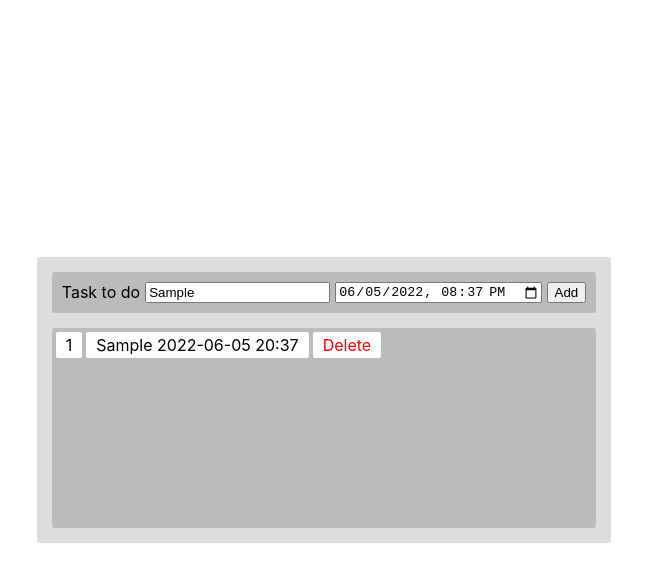
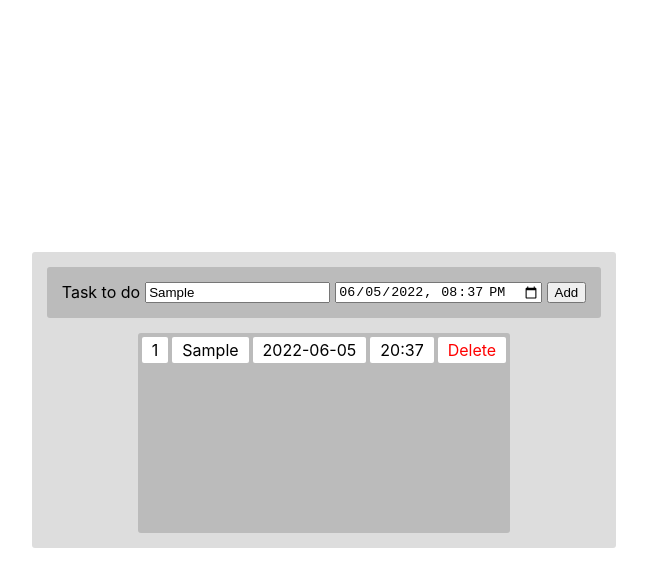
Before and after one commit to Karpie36/TODOList, a React (Create React App) app: page / in a window 1280 px wide. Both pictures are taken after typing "Sample" into the empty fields and a click on the button "Add". Shown: the top 586 px of the page, without its empty margins (316-963 px from the left). Built offline with nearby package versions, Linux system fonts and the light colour scheme.

Commit message:
Handling long and short task strings

```diff
--- a/src/components/App/App.tsx
+++ b/src/components/App/App.tsx
@@ -4,7 +4,7 @@ import Form from '../Form/Form';
 import TasksList from '../TasksList/TasksList';
 
 function App() {
-  const [tasksArr, setTasksArr] = useState<string[]>([]);
+  const [tasksArr, setTasksArr] = useState<(string[])[]>([]);
 
   return (
     <div className="App">
--- a/src/components/Form/Form.scss
+++ b/src/components/Form/Form.scss
@@ -4,6 +4,6 @@
     gap: 5px;
     background-color: #bbb;
     border-radius: 3px;
-    padding: 10px;
+    padding: 15px;
     justify-content: space-between;
 }
--- a/src/components/Form/Form.tsx
+++ b/src/components/Form/Form.tsx
@@ -4,8 +4,8 @@ import TaskInput from "../TaskInput/TaskInput";
 import DateTimeInput from '../DateTimeInput/DateTimeInput';
 
 interface FormInterface {
-    tasksArr: string[],
-    setTasksArr: (newTasks: string[]) => void
+    tasksArr: (string[])[],
+    setTasksArr: (newTasks: (string[])[]) => void
 }
 
 interface TaskDateAndTime {value: string, min: string}
@@ -19,12 +19,13 @@ function Form(props: FormInterface) {
         const taskArr = props.tasksArr;
         if(taskString) {
             const [taskDate, taskTime] = taskDateAndTime['value'].split('T');
-            const task = [taskString, taskDate, taskTime].join(' ');
+            const taskArr = [taskString, taskDate, taskTime];
+            const task = taskArr.join(' ');
             if(taskArr.includes(task)) {
                 alert("Task has already been created. Don't make duplicates.");
                 return -1;
             }
-            const newTasksArr = [...props.tasksArr, task];
+            const newTasksArr = [...props.tasksArr, taskArr];
             props.setTasksArr(newTasksArr);
         }
     }
--- a/src/components/Task/Task.scss
+++ b/src/components/Task/Task.scss
@@ -2,10 +2,9 @@ $table_spaces: 4px;
 
 .Task {
     display: grid;
-    grid-template-columns: max-content 1fr max-content;
+    grid-template-columns: max-content 1fr max-content max-content max-content;
     gap: $table_spaces;
     padding: $table_spaces $table_spaces 0 $table_spaces;
-    max-width: fit-content;
     div {
         display: grid;
         justify-content: center;
--- a/src/components/Task/Task.tsx
+++ b/src/components/Task/Task.tsx
@@ -3,14 +3,18 @@ import "./Task.scss";
 
 interface TaskProps {
     index: number,
-    task: string
+    taskString: string,
+    taskDate: string,
+    taskTime: string
 }
 
 function Task(props: TaskProps) {
     return (
     <div className="Task">
         <div>{props.index+1}</div>
-        <div>{props.task}</div>
+        <div>{props.taskString}</div>
+        <div>{props.taskDate}</div>
+        <div>{props.taskTime}</div>
         <div className="DeleteTask">Delete</div>
     </div>
     )
--- a/src/components/TasksList/TasksList.scss
+++ b/src/components/TasksList/TasksList.scss
@@ -1,6 +1,7 @@
 
 .TasksList {
     width: 100%;
+    max-width: fit-content;
     height: 200px;
     background-color: #bbb;
     border-radius: 3px;
--- a/src/components/TasksList/TasksList.tsx
+++ b/src/components/TasksList/TasksList.tsx
@@ -3,35 +3,35 @@ import './TasksList.scss';
 import Task from "../Task/Task";
 
 interface TasksListInterface {
-    tasks: string[],
-    setTasksArr: (newTasks: string[]) => void
+    tasks: (string[])[],
+    setTasksArr: (newTasks: (string[])[]) => void
 }
 
 function TasksList(props: TasksListInterface) {
-    function deleteTaskFromList(taskText: string) {
-        const tasks = props.tasks;
-        const taskToDeleteIndex = tasks.indexOf(taskText);
-        const newTaskArr = tasks.filter((task, index) => {
-            return index !== taskToDeleteIndex
-        });
-        props.setTasksArr(newTaskArr);
-    }
+    // function deleteTaskFromList(taskText: string) {
+    //     const tasks = props.tasks;
+    //     const taskToDeleteIndex = tasks.indexOf(taskText);
+    //     const newTaskArr = tasks.filter((task, index) => {
+    //         return index !== taskToDeleteIndex
+    //     });
+    //     props.setTasksArr(newTaskArr);
+    // }
 
-    function handleDeleteTask(event: React.MouseEvent<Element, MouseEvent>) {
-        event.preventDefault();
-        const targetElement = event.target as HTMLElement;
-        if(targetElement.classList.contains("DeleteTask")) {
-            let taskText = targetElement.parentElement?.innerText;
-            taskText = taskText && taskText.replace(' Delete', '');
-            deleteTaskFromList(taskText as string);
-        }
-    }
+    // function handleDeleteTask(event: React.MouseEvent<Element, MouseEvent>) {
+    //     event.preventDefault();
+    //     const targetElement = event.target as HTMLElement;
+    //     if(targetElement.classList.contains("DeleteTask")) {
+    //         let taskText = targetElement.parentElement?.innerText;
+    //         taskText = taskText && taskText.replace(' Delete', '');
+    //         deleteTaskFromList(taskText as string);
+    //     }
+    // }
 
     return (
-        <div className="TasksList" onClick={handleDeleteTask}>
+        <div className="TasksList">
             {
                 props.tasks.map((task, index) => {
-                    return <Task index={index} task={task}/>
+                    return <Task index={index} taskString={task[0]} taskDate={task[1]} taskTime={task[2]}/>
                 })
             }
         </div>
```
